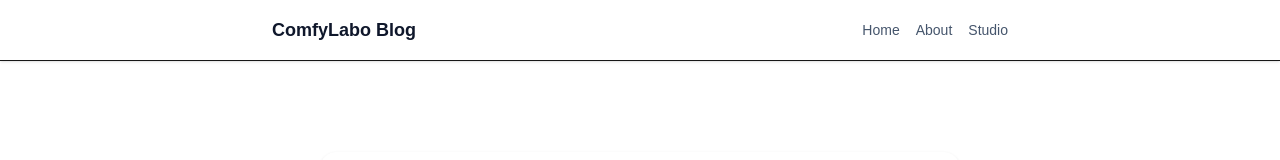
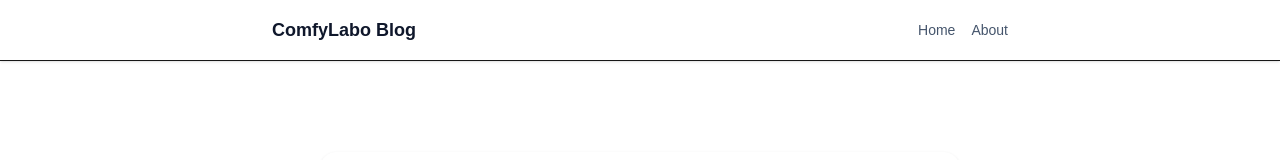
Before and after one commit to ComfyLabo/sanity-blog-frontend, a Next.js app: page /about in a window 1280 px wide. Shown: the top 160 px of the page. Built offline with nearby package versions, Linux system fonts and the light colour scheme.

Commit message:
Remove Studio link from site navigation

```diff
--- a/app/(site)/layout.tsx
+++ b/app/(site)/layout.tsx
@@ -22,9 +22,6 @@ export default function SiteLayout({
             <Link href="/about" className="transition-colors hover:text-blue-600">
               About
             </Link>
-            <Link href="/studio" className="transition-colors hover:text-blue-600">
-              Studio
-            </Link>
           </nav>
         </div>
       </header>
```
